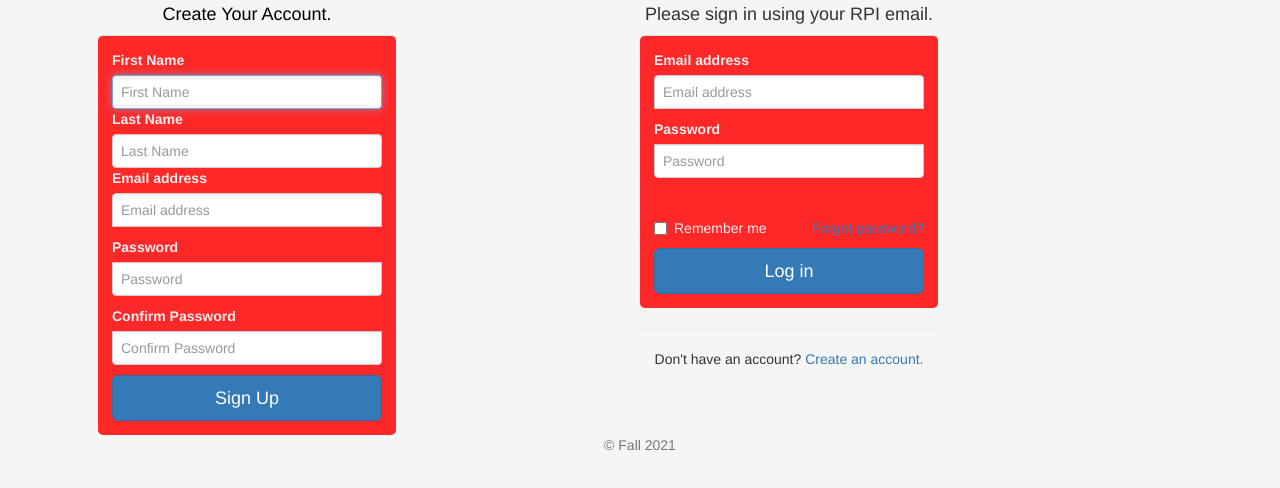
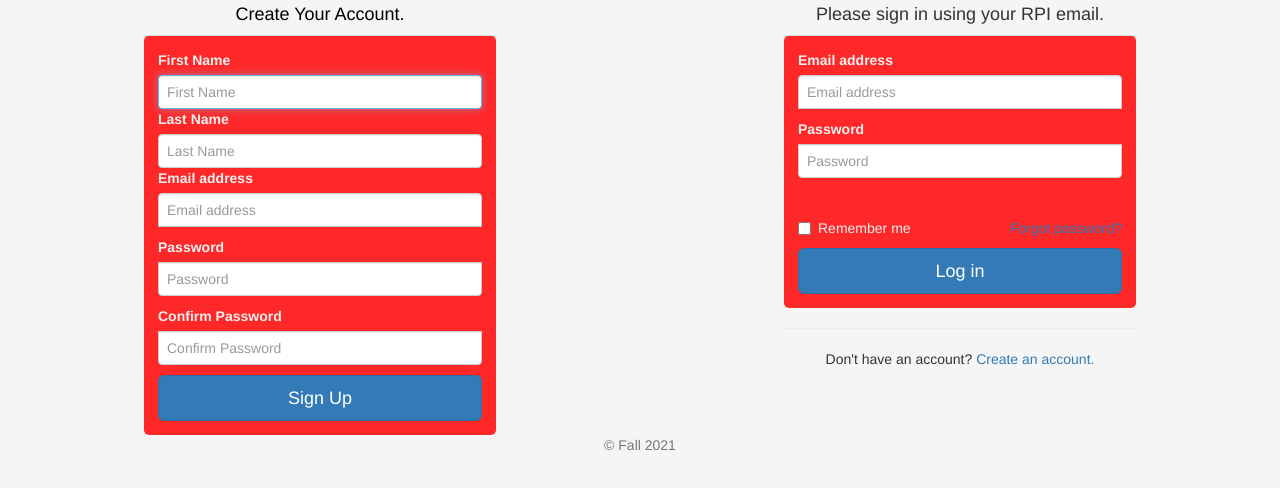
Before and after one commit to NatSR4/Exalendar, a website: page views/signup.html in a window 1280 px wide. Shown: the part 82-570 px from the top of the page. Drawn offline with nearby package versions, Linux system fonts and the light colour scheme.

Commit message:
fixed the issue where forms aren't aligned in columns

```diff
--- a/css/signup.css
+++ b/css/signup.css
@@ -41,15 +41,15 @@ h1 {
 }
 
 .row {
-  margin-left: 7em;
-  margin-right: 0em;
+  width: 100%;
   display: flex;
+  margin: 0;
 }
 
-.row:after {
+.row::after {
   content: "";
-  display: table;
-  margin-left: 7em;
+  display: block;
+  margin-left: 0em;
   margin-right: 0em;
   clear: both;
 
@@ -57,7 +57,8 @@ h1 {
 
 .form-signin {
   width: 55%;
-  margin-right: 7em;
+  display: block;
+  margin: auto;
   /*color: rgb(255, 99, 71);*/
 }
 
```
Also changed, not shown: views/signup.html (+1 -0 lines).
